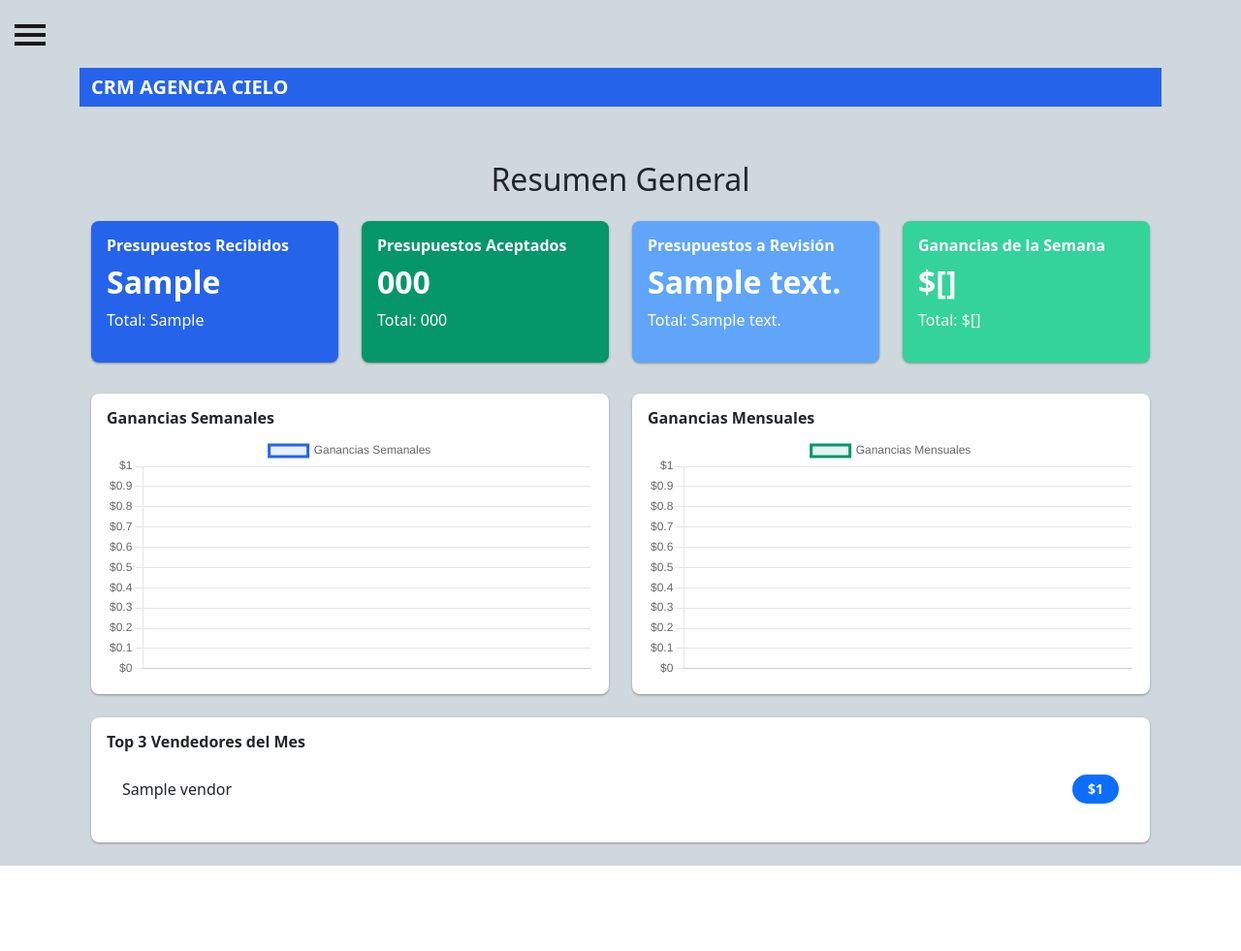
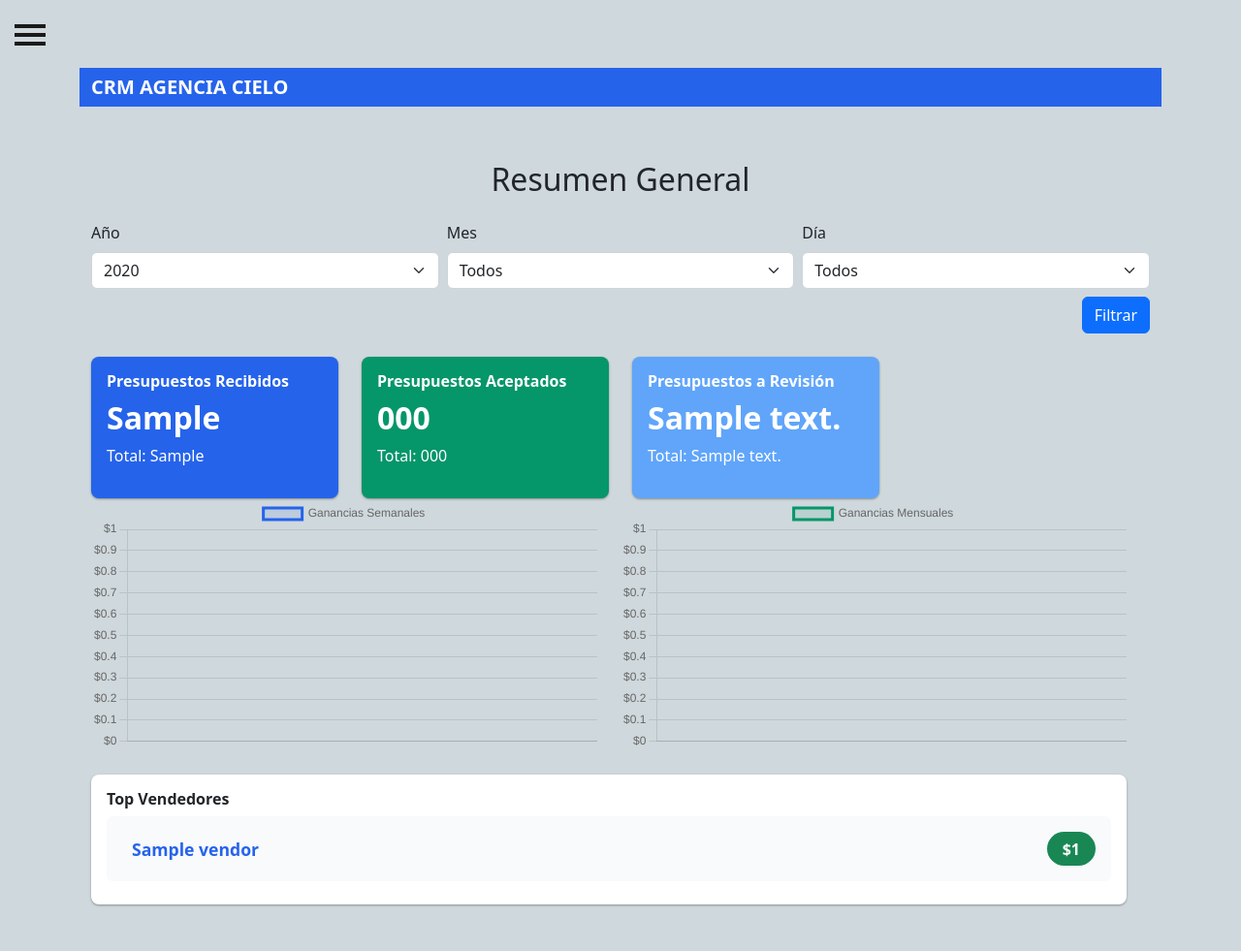
Before and after one commit to mrsoftly/CieloProyect, a Django app: template crm/templates/info_admin.html in a window 1280 px wide. Shown: the whole page at 97% size. Before the commit the page ends 893 px from the top, so only its background shows below. Run offline with Django 5.2, Linux system fonts and the light colour scheme; the template is opened without the code that fills it: most values are stand-ins (such as "Sample title", 1, 10 or a date in 2020).

Commit message:
ajustes a dashboard

```diff
--- a/crm/templates/info_admin.html
+++ b/crm/templates/info_admin.html
@@ -1,7 +1,7 @@
 {% extends "dashboard_admin.html" %}
 {% block title %}CRM AGENCIA CIELO{% endblock %}
 {% block content %}
-<!-- Eliminar el header separado y modificar el navbar -->
+
 <nav class="navbar">
     <div class="container d-flex justify-content-between align-items-center">
         <!-- Logo o nombre de la empresa (izquierda) -->
@@ -18,6 +18,46 @@
 
 <div class="container py-4">
     <h2 class="text-center mb-4">Resumen General</h2>
+    <!-- Filtros de fecha -->
+    <form method="get" class="mb-4">
+        <div class="row g-2 align-items-end">
+            <div class="col-md-4">
+                <label for="filterYear" class="form-label">Año</label>
+                <select class="form-select" id="filterYear" name="year">
+                    {% for year in available_years %}
+                    <option value="{{ year }}" {% if year == selected_year %}selected{% endif %}>
+                        {{ year }}
+                    </option>
+                    {% endfor %}
+                </select>
+            </div>
+            <div class="col-md-4">
+                <label for="filterMonth" class="form-label">Mes</label>
+                <select class="form-select" id="filterMonth" name="month">
+                    <option value="">Todos</option>
+                    {% for month_num, month_name in months %}
+                    <option value="{{ month_num }}" {% if month_num == selected_month %}selected{% endif %}>
+                        {{ month_name }}
+                    </option>
+                    {% endfor %}
+                </select>
+            </div>
+            <div class="col-md-4">
+                <label for="filterDay" class="form-label">Día</label>
+                <select class="form-select" id="filterDay" name="day">
+                    <option value="">Todos</option>
+                    {% for day in days_range %}
+                    <option value="{{ day }}" {% if day == selected_day %}selected{% endif %}>
+                        {{ day }}
+                    </option>
+                    {% endfor %}
+                </select>
+            </div>
+            <div class="col-md-12 text-end">
+                <button type="submit" class="btn btn-primary">Filtrar</button>
+            </div>
+        </div>
+    </form>
 
     <div class="row g-4">
         <!-- Card: Presupuestos Recibidos -->
@@ -53,58 +93,37 @@
             </div>
         </div>
 
-        <!-- Card: Ganancias de la Semana -->
-        <div class="col-lg-3 col-md-6">
-            <div class="card card-success-light">
-                <div class="card-body">
-                    <h6 class="card-title">Ganancias de la Semana</h6>
-                    <h2 class="card-number">${{ ganancias_semanales }}</h2>
-                    <p class="card-info">Total: <span class="right">${{ ganancias_semanales }}</span></p>
+
+
+    <!-- Gráficos en línea, lado a lado -->
+    <div class="row mb-4">
+        <div class="col-md-6">
+            <canvas id="gananciasSemanalesChart"></canvas>
         </div>
-            </div>
+        <div class="col-md-6">
+            <canvas id="gananciasMensualesChart"></canvas>
         </div>
     </div>
 
-    <!-- Gráficos -->
-    <div class="row g-4 mt-2">
-        <!-- Gráfico de Ganancias Semanales -->
-        <div class="col-lg-6">
-            <div class="card">
+    <div class="row mb-4">
+        <div class="col-lg-12">
+            <div class="card card-info">
                 <div class="card-body">
-                    <h6 class="card-title text-dark">Ganancias Semanales</h6>
-                    <canvas id="gananciasSemanalesChart"></canvas>
+                    <h6 class="card-title">Top Vendedores</h6>
+                    <ul class="list-group">
+                        {% for vendor in top_vendors %}
+                        <li class="list-group-item d-flex justify-content-between align-items-center">
+                            <div class="d-flex align-items-center">
+                                <!-- Icono de vendedor (puedes agregar un ícono o imagen aquí) -->
+                                <i class="bi bi-person-circle" style="font-size: 1.5rem; color: var(--primary-color); margin-right: 10px;"></i>
+                                <span class="vendor-name" style="font-weight: 600; font-size: 1.1rem;">{{ vendor.vendor }}</span>
                             </div>
+                            <div class="d-flex align-items-center">
+                                <span class="badge bg-success" style="font-size: 1rem; padding: 0.6rem 1rem;">${{ vendor.total_sales }}</span>
                             </div>
-        </div>
-
-        <!-- Gráfico de Ganancias Mensuales -->
-        <div class="col-lg-6">
-            <div class="card">
-                <div class="card-body">
-                    <h6 class="card-title text-dark">Ganancias Mensuales</h6>
-                    <canvas id="gananciasMensualesChart"></canvas>
-                </div>
-            </div>
-        </div>
-    </div>
-
-    <!-- Top 3 Vendedores -->
-    <div class="row mt-4">
-        <div class="col-lg-12">
-            <div class="card">
-                <div class="card-body">
-                    <h6 class="card-title text-dark">Top 3 Vendedores del Mes</h6>
-                    <div class="top-vendors">
-                        <ul class="list-group">
-                            {% for vendedor in top_vendors %}
-                            <li class="list-group-item d-flex justify-content-between align-items-center">
-                                {{ vendedor.vendor }}
-                                <span class="badge bg-primary rounded-pill">${{ vendedor.total_sales }}</span>
                         </li>
                         {% endfor %}
                     </ul>
-                    </div>
-                </div>
                 </div>
             </div>
         </div>
@@ -168,7 +187,6 @@
         options: chartConfig
     });
 </script>
-
 <style>
 :root {
     --primary-color: #2563eb;
@@ -200,6 +218,7 @@
     color: var(--text-light);
     font-size: 1.1rem;
 }
+
 .card {
     border: none;
     border-radius: 0.5rem;
@@ -260,11 +279,27 @@
     padding: 1rem;
     margin-bottom: 0.5rem;
     border-radius: 0.375rem;
+    background-color: #f8fafc;
+    transition: background-color 0.2s ease;
+}
+
+.list-group-item:hover {
+    background-color: #e2e8f0; /* Slight hover effect */
+}
+
+.vendor-name {
+    font-weight: 600;
+    font-size: 1.1rem;
+    color: var(--primary-color);
 }
 
 .badge {
     font-size: 0.875rem;
-        padding: 0.5rem 1rem;
+    padding: 0.6rem 1rem;
+    background-color: var(--success-color);
+    color: var(--text-light);
+    font-weight: 600;
+    border-radius: 2rem;
 }
 </style>
 {% endblock %}
```
Also changed, not shown: crm/views.py (+110 -41 lines). Lines whose indentation alone changed are shown as unchanged.
